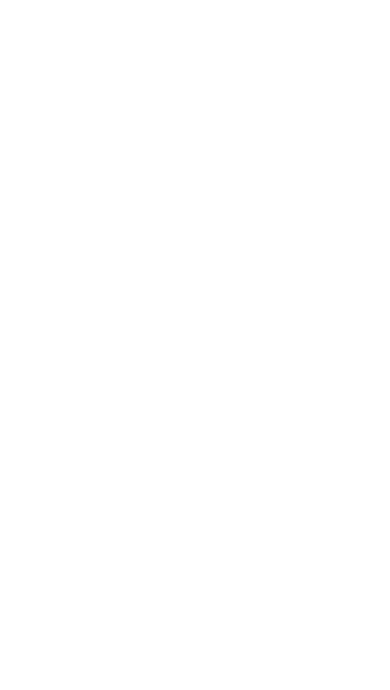
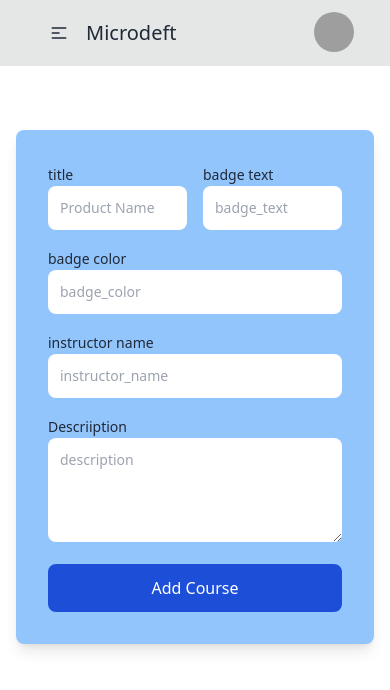
Before and after one commit to hridayroy19/microdeft_react_test_hridoy, a React (Vite) app: page /course in a window 390 px wide. Shown: the top 690 px of the page. Built offline with nearby package versions, Linux system fonts and the light colour scheme; grey boxes are pictures that could not be loaded.

Commit message:
creat a course add from and responsive

```diff
--- a/src/components/page/Course.jsx
+++ b/src/components/page/Course.jsx
@@ -1,11 +1,94 @@
-import React from 'react';
+import Navbar from "../homeComponents/Navbar";
 
 const Course = () => {
-    return (
-        <div>
+    const handelCourse = async (e) => {
+        e.preventDefault();
+        const from = e.target;
+        const title = from.title.value;
+        const description = from.description.value;
+        const badge_text = from.badge_text.value;
+        const badge_color = from.badge_color.value;
+        const instructor_name = from.instructor_name.value;
 
+        const courseData = {title,description,badge_text,badge_color,instructor_name  };
+        console.log(courseData);
+
+      };
+
+  return (
+    <>
+      <Navbar />
+      <section className="">
+        <div className="mx-auto max-w-screen-lg px-4 py-16 sm:px-6 lg:px-8">
+          <div className="rounded-lg bg-blue-300 p-8 shadow-lg lg:col-span-3 lg:p-12">
+            <form action="#" className="space-y-4" onSubmit={handelCourse}>
+              <div className="grid grid-cols-2 text-black gap-4 md:grid-cols-2">
+                <div>
+                  <span className="label-text">title</span>
+                  <input
+                    className="w-full rounded-lg border-gray-200 p-3 text-sm"
+                    placeholder="Product Name"
+                    type="text"
+                    name="title"
+                  />
+                </div>
+                <div>
+                  <span className="label-text">badge text</span>
+                  <input
+                    className="w-full rounded-lg border-gray-200 p-3 text-sm"
+                    placeholder="badge_text"
+                    type="text"
+                    name="badge_text"
+                  />
+                </div>
+              </div>
+
+              <div className="grid grid-cols-1 gap-4 sm:grid-cols-3">
+                <div>
+                  <span className="label-text">badge color</span>
+                  <input
+                    className="w-full rounded-lg border-gray-200 p-3 text-sm"
+                    placeholder="badge_color"
+                    type="text"
+                    name="badge_color"
+                  />
+                </div>
+                <div>
+                  <span className="label-text">instructor name</span>
+                  <input
+                    className="w-full rounded-lg border-gray-200 p-3 text-sm"
+                    placeholder="instructor_name"
+                    type="text"
+                    name="instructor_name"
+                  />
+                </div>
+
+              </div>
+              <div>
+                <span className="label-text"> Descriiption </span>
+
+                <textarea
+                  className="w-full rounded-lg border-gray-200 p-3 text-sm"
+                  placeholder="description"
+                  rows="4"
+                  name="description"
+                ></textarea>
+              </div>
+
+              <div className="mt-4">
+                <button
+                  type="submit"
+                  className="inline-block w-full rounded-lg bg-blue-700 px-5 py-3 font-medium text-white sm:w-auto"
+                >
+                  Add Course
+                </button>
+              </div>
+            </form>
+          </div>
         </div>
-    );
+      </section>
+    </>
+  );
 };
 
 export default Course;
```
Also changed, not shown: src/components/homeComponents/Banner.jsx (added).
